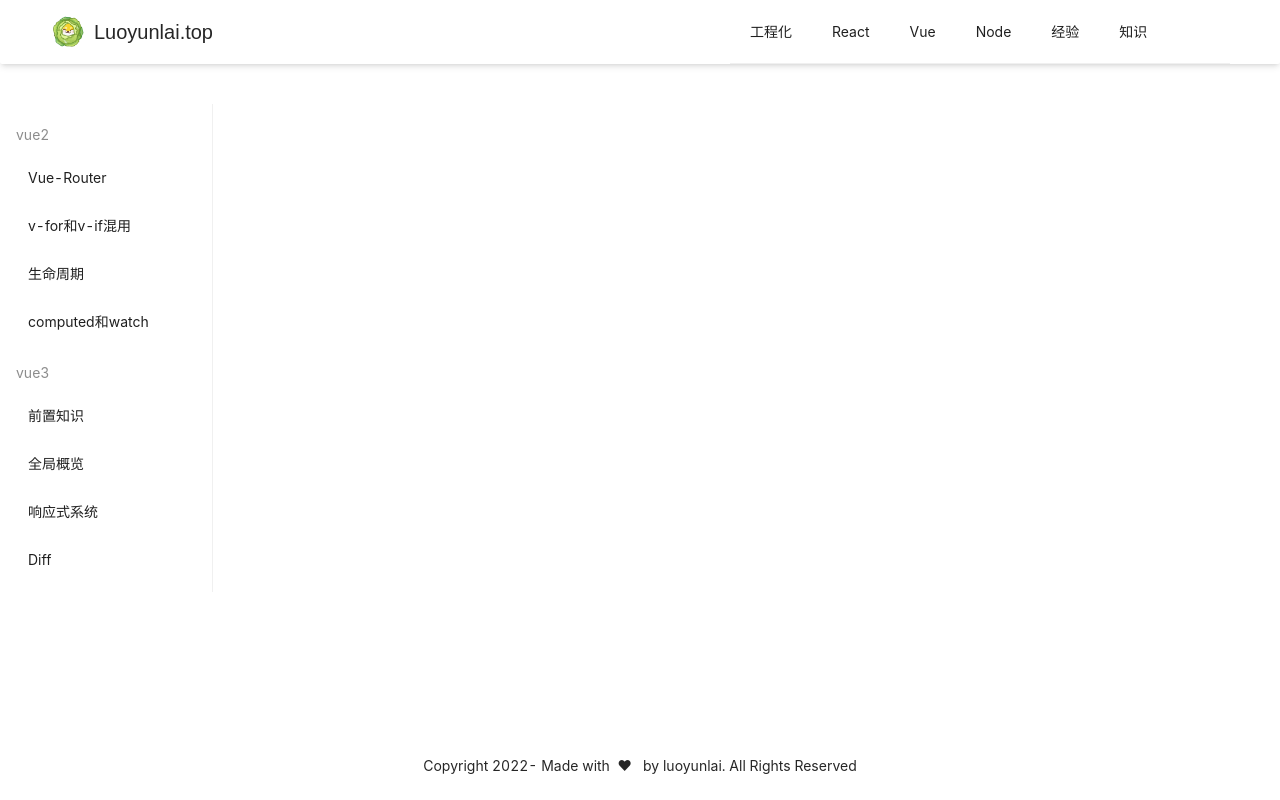
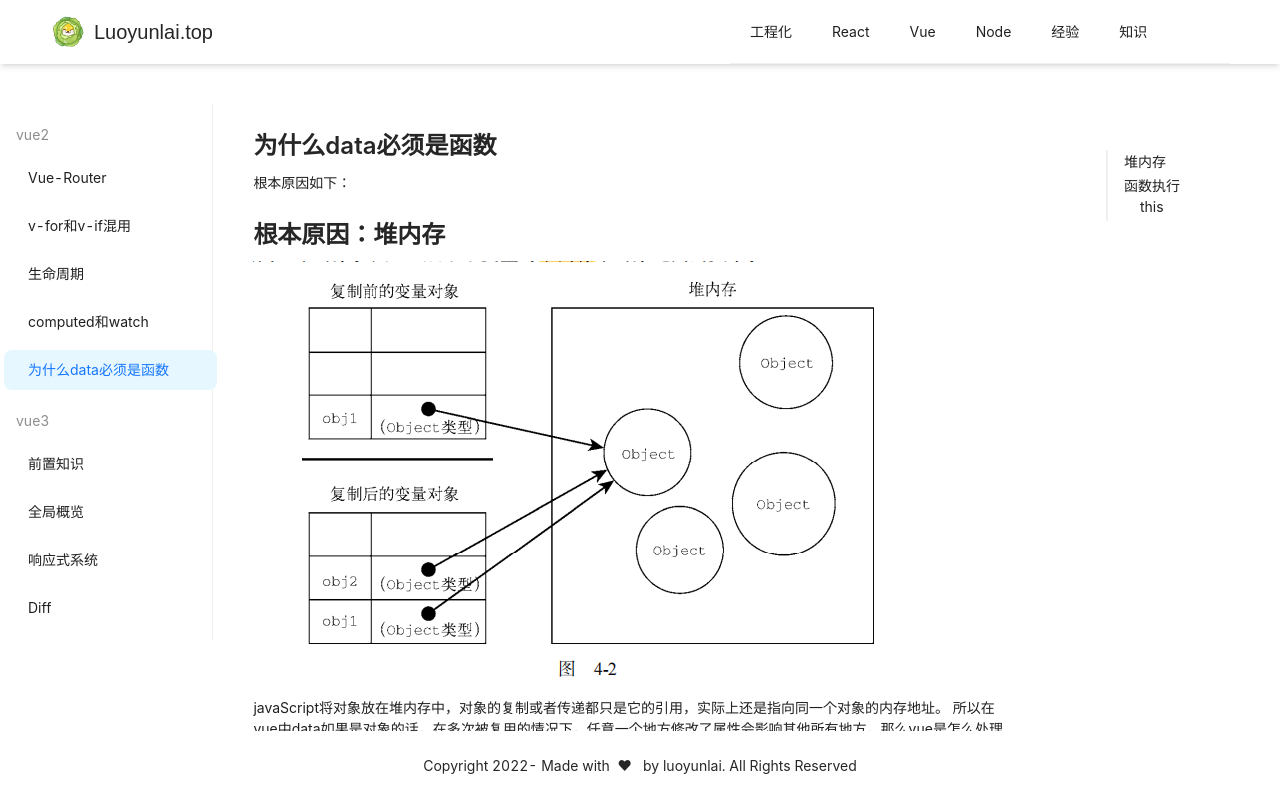
Before and after one commit to ChrisLuckComes/luoyunlai.xyz, a React (Vite) app: page /vue/vue2/data in a window 1280 px wide. Built offline with nearby package versions, Linux system fonts and the light colour scheme.

Commit message:
完成文章data为什么必须是函数

```diff
--- /dev/null
+++ b/src/pages/vue/vue2/_data.ts
@@ -0,0 +1,22 @@
+export const INIT_DATA = `\`\`\`js
+function initData (vm: Component) {
+    let data = vm.$options.data
+    data = vm._data = typeof data === 'function'
+      ? getData(data, vm)
+      : data || {}
+
+    // 以下省略添加响应式的过程
+  }
+
+export function getData (data: Function, vm: Component): any {
+    try {
+        //使用闭包，在data函数中返回数据，这样每个组件data就是独一份
+        return data.call(vm, vm)
+    } catch (e) {
+        handleError(e, vm, data())
+        return {}
+    } finally {
+        popTarget()
+    }
+}
+\`\`\``;
--- /dev/null
+++ b/src/pages/vue/vue2/data.tsx
@@ -0,0 +1,63 @@
+import { classMap } from '@/constants/constant';
+import { Anchor } from 'antd';
+import { UseMarkDown } from '@/hooks/useMarkdown';
+import { LazyImage } from '@/component/image';
+const { Link } = Anchor;
+
+import HEAP_MEMORY from '@images/vue/heapMemory.png';
+import { INIT_DATA } from './_data';
+
+export default function Index() {
+  const initData = <UseMarkDown markdown={INIT_DATA}></UseMarkDown>;
+  return (
+    <article id="root" className={classMap.article}>
+      <main className={classMap.content}>
+        <h2 id="title" className={classMap.articleTitle}>
+          为什么data必须是函数
+        </h2>
+        根本原因如下：
+        <h2 id="heap" className={classMap.articleTitle}>
+          根本原因：堆内存
+        </h2>
+        <LazyImage src={HEAP_MEMORY}></LazyImage>
+        javaScript将对象放在堆内存中，对象的复制或者传递都只是它的引用，实际上还是指向同一个对象的内存地址。
+        所以在vue中data如果是对象的话，在多次被复用的情况下，任意一个地方修改了属性会影响其他所有地方，那么vue是怎么处理的呢？
+        <h2 id="closure" className={classMap.articleTitle}>
+          函数执行
+        </h2>
+        <div className={classMap.assist}>src\core\instance\state.js</div>
+        答案是使用函数，<code>data.call(vm, vm)</code>
+        <br />
+        <br />
+        执行函数时两个重要的步骤就是确定变量对象和this。
+        <br />
+        this判断也不复杂，就那么几种情况
+        <h3 id="diff" className={classMap.articleSubTitle}>
+          this
+        </h3>
+        <ul className={classMap.ul}>
+          <li>全局作用域：this就是宿主环境，在浏览器中是window，在node.js环境是global</li>
+          <li>
+            函数执行：
+            <ul className={classMap.ul}>
+              <li>xxx.call(xxxThis,xxx): 使用call和apply传入的第一个参数就是this</li>
+              <li>xxx.func(...): 谁调用的就是this就是谁，此时就是xxx</li>
+              <li>箭头函数：自身没有this，所在环境的this</li>
+            </ul>
+          </li>
+        </ul>
+        <br />
+        vue就是使用<code>call</code>给每个组件当组件被复用时执行data函数时传入各自的this。 data函数内
+        <code>return {`{...}`}</code>相当于<code>let xxx = {`{...}`}; return xxx;</code>
+        ，xxx是单独的变量声明，会开辟独立的内存地址，也就实现了给每个组件单独维护一份data的目的
+        {initData}
+        <Anchor className="anchor" getContainer={() => document.getElementById('content') as HTMLElement}>
+          <Link href="#heap" title="堆内存"></Link>
+          <Link href="#func" title="函数执行">
+            <Link href="#this" title="this"></Link>
+          </Link>
+        </Anchor>
+      </main>
+    </article>
+  );
+}
--- a/src/router/router.ts
+++ b/src/router/router.ts
@@ -157,7 +157,14 @@ const routers = [
         name: 'computed和watch',
         group: 'vue2',
         element: lazy(() => import('@/pages/vue/vue2/watchComputed'))
-      }
+      },
+      {
+        key: '/vue/vue2/data',
+        path: 'vue2/data',
+        name: '为什么data必须是函数',
+        group: 'vue2',
+        element: lazy(() => import('@/pages/vue/vue2/data'))
+      },
     ]
   },
   {
```
Also changed, not shown: src/images/vue/heapMemory.png (added).
